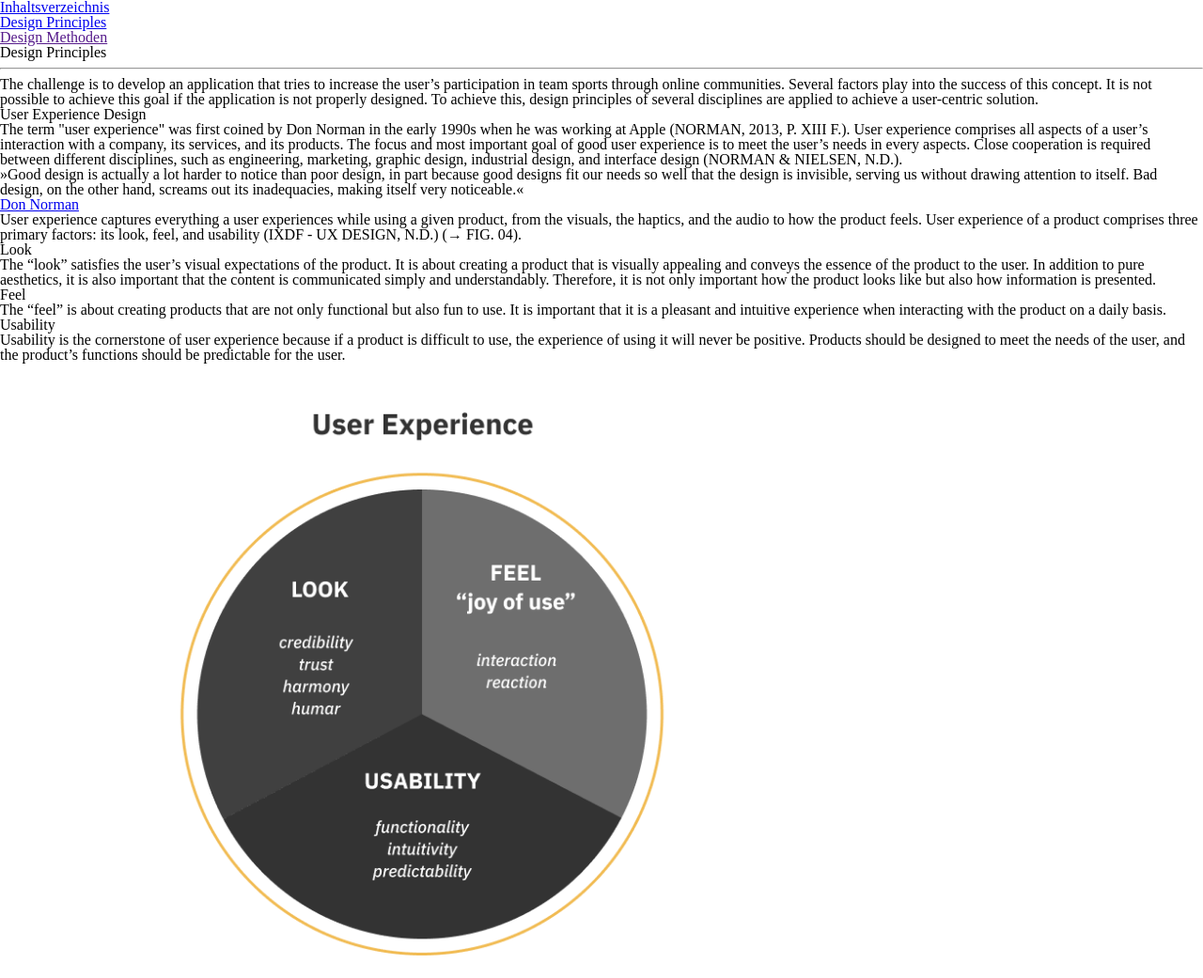
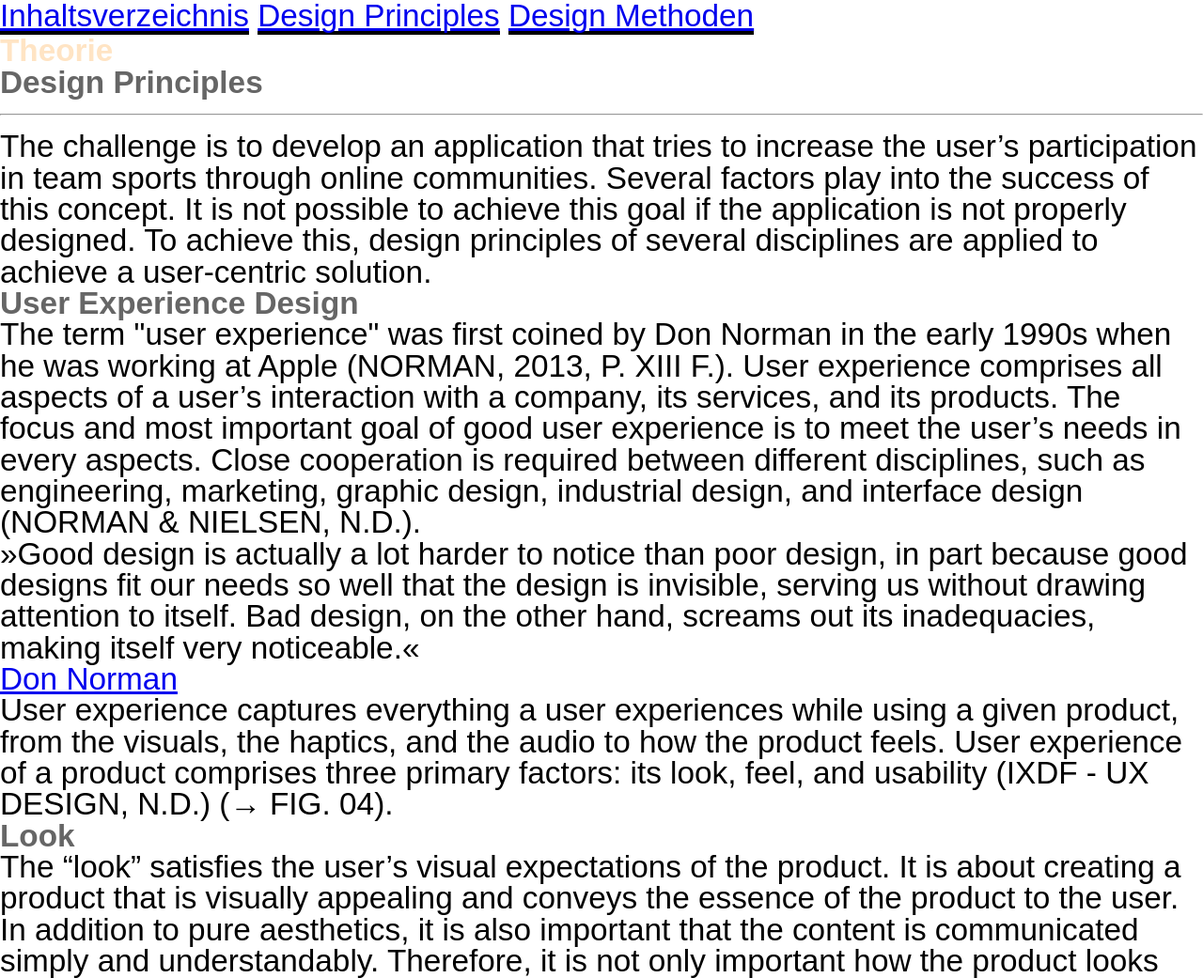
Before and after one commit to mi-classroom/webdev-fd-2021-basics-JJJS777, a plain HTML site: page chapter/design-principles.html in a window 1280 px wide. Shown: the top 1041 px of the page at 94% size. Drawn offline with nearby package versions, Linux system fonts and the light colour scheme.

Commit message:
css struktur

```diff
--- /dev/null
+++ b/CSS/base.css
@@ -0,0 +1,75 @@
+/**/
+
+html{
+    font-size: 25pt;
+}
+
+body{
+    font-family: Arial, Helvetica, sans-serif;
+    color: var(--text-color);
+}
+
+h1, h2, h3, p, section, dd {
+    margin-top: var(--l);
+}
+
+h1, h2, h3, h4, h5, h6 {
+    font-weight: bold;
+    line-height: var(--lh-tighter);
+    color: #666;
+    margin-top: var(--xxl);
+}
+
+nav, main, footer, header {
+    max-width: 100%;
+}
+
+nav{
+    padding: var(--l);
+}
+
+main{
+    padding: var(--l);
+}
+
+article{
+    margin-top: calc(var(--bfs) * 9.313);
+}
+
+h1{
+    font-size: calc(var(--bfs) * 3.052);
+    color: bisque;
+}
+
+h2{
+    font-size: calc(var(--bfs) * 2.441);
+}
+
+h3{
+    font-size: var(--xxl);
+}
+
+h4{
+    font-size: var(--l);
+}
+
+p{
+    line-height: var(--lh-normal);
+    margin-top: var(--m);
+}
+
+
+nav li {
+    display: inline-block;
+    border-bottom: solid 4px;
+
+
+}
+
+img{
+    width: 100%;
+}
+
+
+
+/*Custom Properties*/
--- a/CSS/stylesheet.css
+++ /dev/null
@@ -1,54 +0,0 @@
-/*
-    57.22em
-    4.768em
-
-    45.776em
-    3.815em
-
-    36.621em
-    3.052em
-
-    29.297em
-    2.441em
-
-    23.438em
-    1.953em
-
-    18.75em
-    1.563em
-
-    15em
-    1.25em
-
-    12em
-    1em
-
-    9.6em
-    0.8em
-
-    7.68em
-    0.64em
-
-    6.144em
-    0.512em
-
-    4.915em
-    0.41em
-*/
-
-
-html{
-    font-family: serif;
-    font-size: 12pt;
-    color: black;
-    line-height: 130%;
-}
-
-Section{
-    padding-left: 32px;
-    padding-right: 256px;
-    padding-top: 16px;
-    padding-bottom: 16px;
-
-    margin-top: 64px;
-}
--- /dev/null
+++ b/CSS/variables.css
@@ -0,0 +1,60 @@
+/*
+    61.035em
+    3.815em
+
+    48.828em
+    3.052em
+
+    39.063em
+    2.441em
+
+    31.25em
+    1.953em
+
+    25em
+    1.563em
+
+    20em
+    1.25em
+
+    16em
+    1em
+
+    12.8em
+    0.8em
+
+    10.24em
+    0.64em
+
+    8.192em
+    0.512em
+
+    6.554em
+    0.41em
+*/
+
+
+:root{
+    --bfs: 1rem;
+    --xxs: calc(var(--bfs) * 0.512);
+    --xs: calc(var(--bfs) * 0.64);
+    --s: calc(var(--bfs) * 0.8);
+    --m: var(--bfs);
+    --l: calc(var(--bfs) * 1.25);
+    --xl: calc(var(--bfs) * 1.563);
+    --xxl: calc(var(--bfs) * 1.953);
+
+    --ligther:#fff;
+    --light: #ccc;
+    --dark: #666;
+    --darker: #222;
+
+    --text-color: var(--darker);
+
+    --font-normal: Arial;
+
+    --lh-normal: 130%;
+    --lh-tight: 100%;
+    --lh-tighter: 80%;
+
+}
--- a/chapter/design-principles.html
+++ b/chapter/design-principles.html
@@ -3,10 +3,11 @@
 
 <head>
     <title>Frontend Uebung</title>
-    <link rel="stylesheet" href="../CSS/stylesheet.css">
-
     <!--Reset Brwoser CSS-->
     <link rel="stylesheet" href="https://cdnjs.cloudflare.com/ajax/libs/meyer-reset/2.0/reset.css">
+    <link rel="stylesheet" href="../CSS//variables.css">
+    <link rel="stylesheet" href="../CSS/base.css">
+
 
 </head>
 
@@ -17,19 +18,21 @@
         <ul>
             <li><a href="http://127.0.0.1:5500/index.html">Inhaltsverzeichnis</a></li>
             <li><a href="#design-principles">Design Principles</a></li>
-            <li><a href="">Design Methoden</a></li>
+            <li><a href="#design-methods">Design Methoden</a></li>
         </ul>
     </nav>
 
     <!-- Haupt-Inhalt -->
     <main>
 
+        <h1>Theorie</h1>
+
         <!--Design Principles-->
         <article>
             <header>
                 <h2 id="design-principles">Design Principles</h2>
                 <hr class="hr.medium">
-                <p class="intro">
+                <p>
                     The challenge is to develop an application that tries to increase the user’s participation in team
                     sports through online communities. Several factors play into the success of this concept. It is not
                     possible to achieve this goal if the application is not properly designed. To achieve this, design
@@ -89,7 +92,7 @@
             <!--- Bild -->
             <div class="divPic">
                 <figure>
-                    <img src="../_data/images/user-experience.png" alt="PRIMARY FACTORS OF USER EXPERIENCE" width="900">
+                    <img src="../_data/images/user-experience.png" alt="PRIMARY FACTORS OF USER EXPERIENCE">
                     <figcaption>FIG. 04: PRIMARY FACTORS OF USER EXPERIENCE OWN ILLUSTRATION BASED ON IXDF - USABILITY, 2020
                     </figcaption>
                 </figure>
@@ -207,7 +210,7 @@
         <!--Design Methoden-->
         <article>
             <header>
-                <h2 id="design-mMethods">Design Methods</h2>
+                <h2 id="design-methods">Design Methods</h2>
                 <hr class="hr.medium">
                 <p class="intro">
                     After discussing the design principles necessary for a good user experience, this section elaborates on specific ways to approach the design process.
@@ -222,7 +225,7 @@
             <!--Bild-->
             <div class="divPic">
                 <figure>
-                    <img src="../_data/images/community-centered-design.svg" alt="Community-Centered Design Process" width="900">
+                    <img src="../_data/images/community-centered-design.svg" alt="Community-Centered Design Process">
                     <figcaption>FIG. 07: Community-Centered Design Process own Illustration based on Preece, 2004</figcaption>
                 </figure>
             </div>
@@ -251,13 +254,13 @@
             <!--Bild-->
             <div class="divPic">
                 <figure>
-                    <img src="../_data/images/human-centered-design.svg" alt="Human-Centered Design Process" width="900">
+                    <img src="../_data/images/human-centered-design.svg" alt="Human-Centered Design Process">
                     <figcaption>FIG. 08: Human-Centered Design Process own Illustration based on Norman, 2013, p. 222</figcaption>
                 </figure>
             </div>
 
             <h4>Observation</h4>
-            <p>Observation is the phase in which the user’s situation and the underlying problem that needs to be solved are researched by the designers. To understand the people for whom the solution is intended, one must observe them in their daily lives to fully understand their environment, the daily problems they encounter, and their goals. Furthermore, the current market offer is explored to determine how the problem has been approached by others (NORMAN, 2013, P. 222F.).</p>
+            <p>Observation is the phase in which the user’s situation and the undyerlying problem that needs to be solved are researched by the designers. To understand the people for whom the solution is intended, one must observe them in their daily lives to fully understand their environment, the daily problems they encounter, and their goals. Furthermore, the current market offer is explored to determine how the problem has been approached by others (NORMAN, 2013, P. 222F.).</p>
 
             <h4>Ideation</h4>
             <p>Through ideation, potential solutions for the given problem are explored. Based on the insights gained in the research phase, various ideas are accumulated to select the best solution for the given problem. It is important that no idea is discarded or focused on too early, as creative variety is the essence of ideation (NORMAN, 2013, P. 226).</p>
@@ -287,7 +290,7 @@
                 <!--Bild-->
                 <div class="divPic">
                     <figure>
-                        <img src="../_data/images/design-thinking.svg" alt="Design Thinking Process own Illustration based on D.School, N.D." width="900">
+                        <img src="../_data/images/design-thinking.svg" alt="Design Thinking Process own Illustration based on D.School, N.D." >
                         <figcaption>FIG. 09: Design Thinking Process own Illustration based on D.School, N.D.</figcaption>
                     </figure>
                 </div>
```
Also changed, not shown: CSS/components.css (added, +13 -0 lines).
